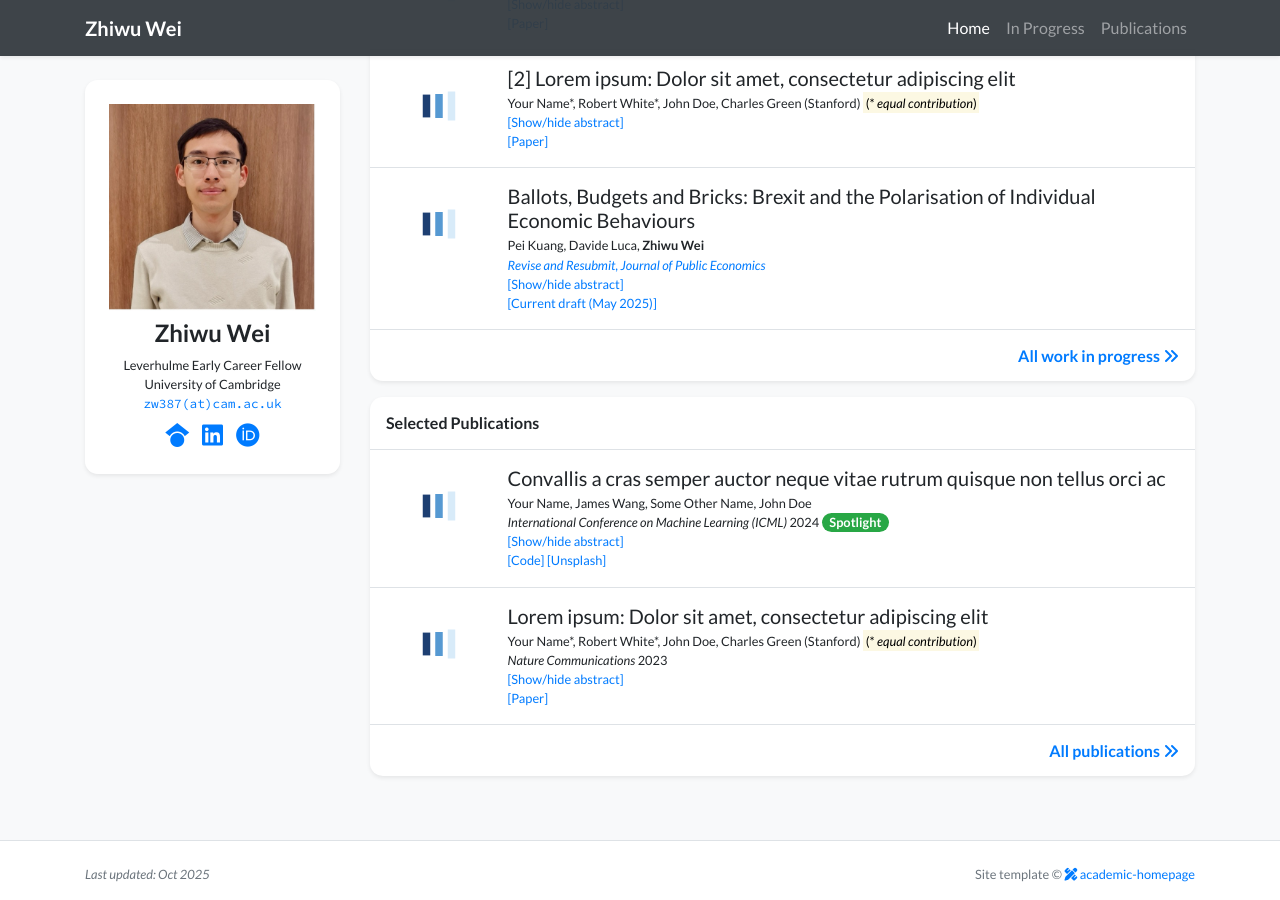
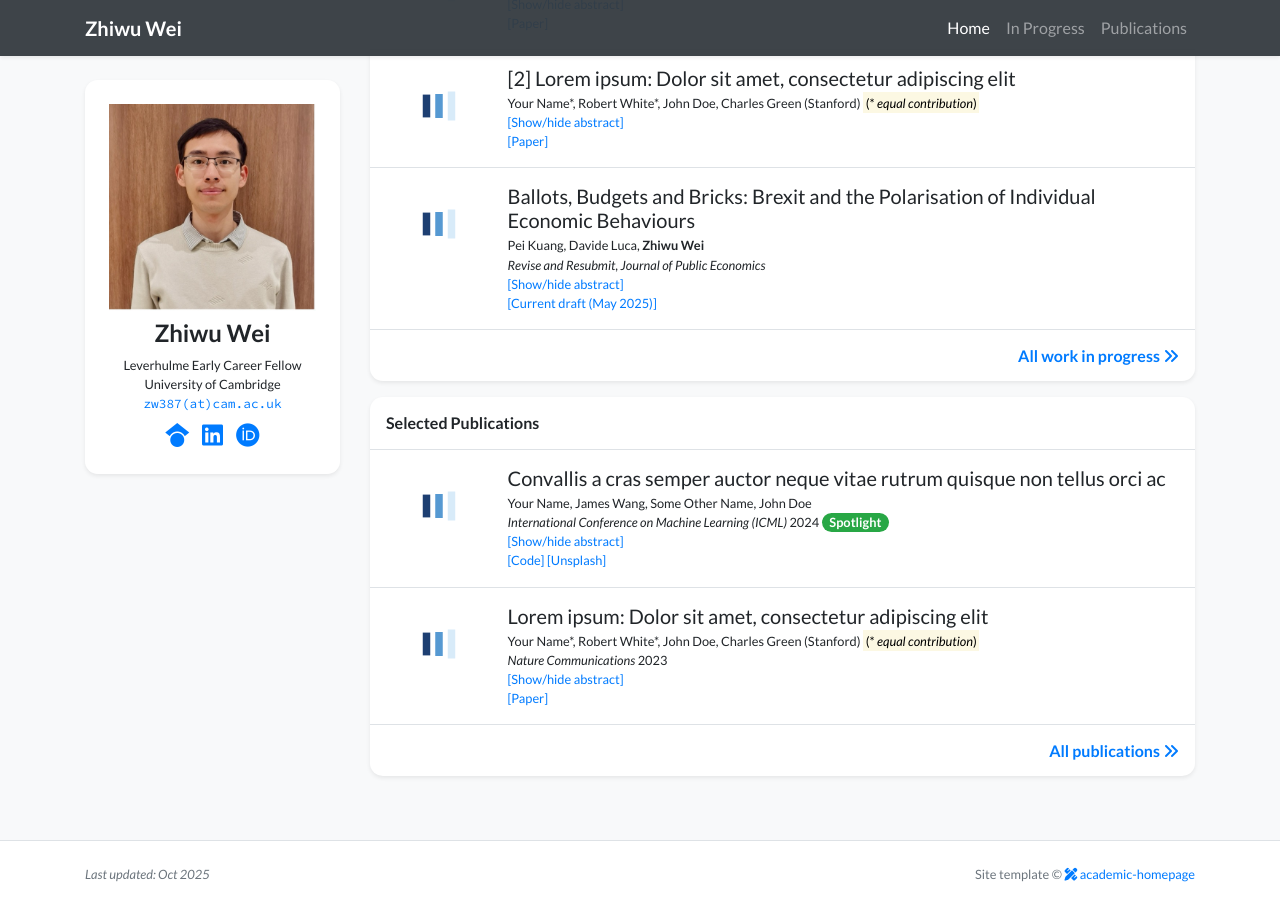
Before and after one commit to Zhiwu-Wei/Zhiwu-Wei.github.io, a Jekyll site: the page built from index.html, in a window 1280 px wide and 900 px high, scrolled down 1259 px. Built offline with Jekyll 4.4.1, drawn with Linux system fonts in a browser that asks for light colours; nearby versions of some CDN libraries; a style sheet for code colours, icons or effects is not loaded.

Commit message:
Update project_item.html

```diff
--- a/_includes/widgets/project_item.html
+++ b/_includes/widgets/project_item.html
@@ -28,7 +28,7 @@
       {% endif %}
 
       {% if item.notes %}
-        <p class="mt-0 mb-0 small text-primary font-italic">{{ item.notes }}</p>
+        <p class="mt-0 mb-0 small text-black font-italic">{{ item.notes }}</p>
       {% endif %}
 
       {% if item.abstract %}
@@ -78,7 +78,7 @@
         {% endif %}
 
         {% if item.notes %}
-          <p class="mt-0 mb-0 small text-primary font-italic">{{ item.notes }}</p>
+          <p class="mt-0 mb-0 small text-black font-italic">{{ item.notes }}</p>
         {% endif %}
 
         {% if item.abstract %}
```
